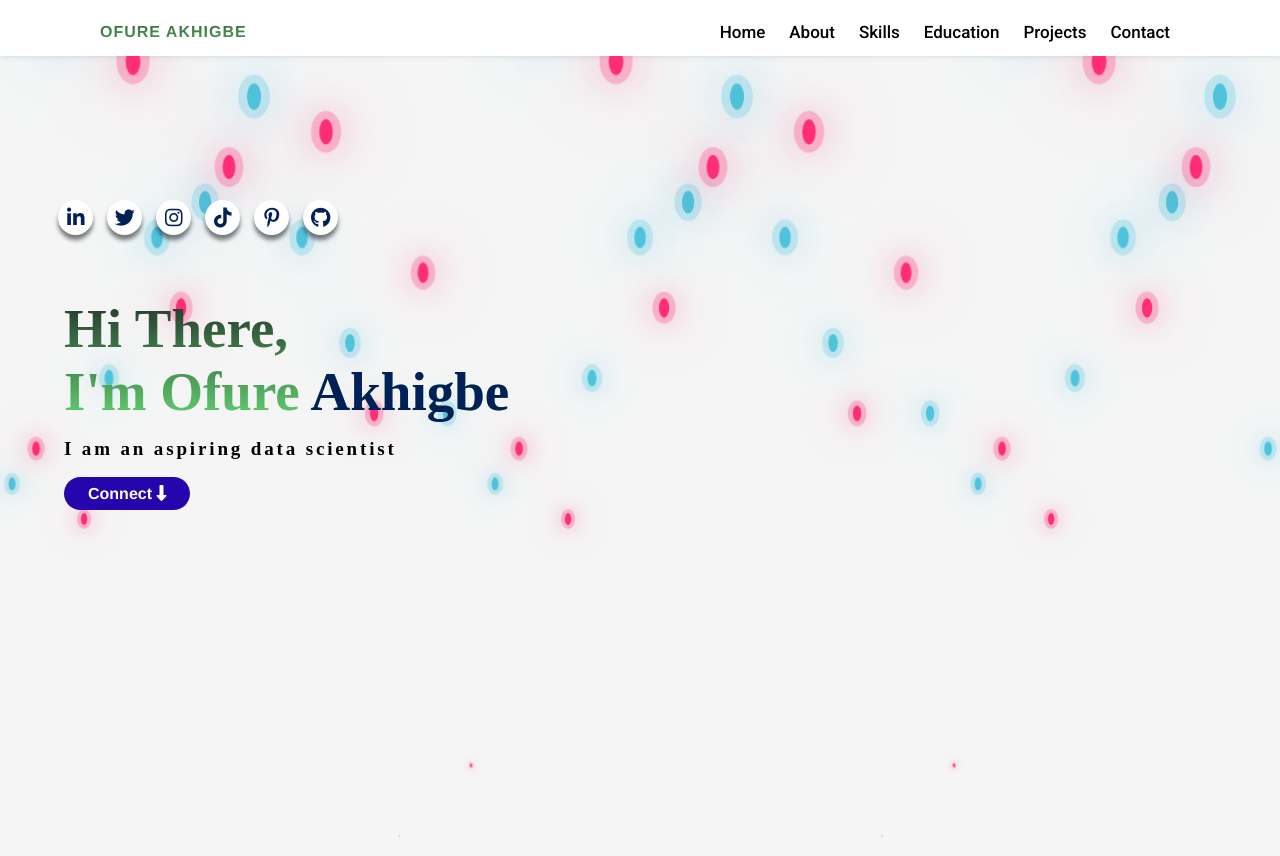
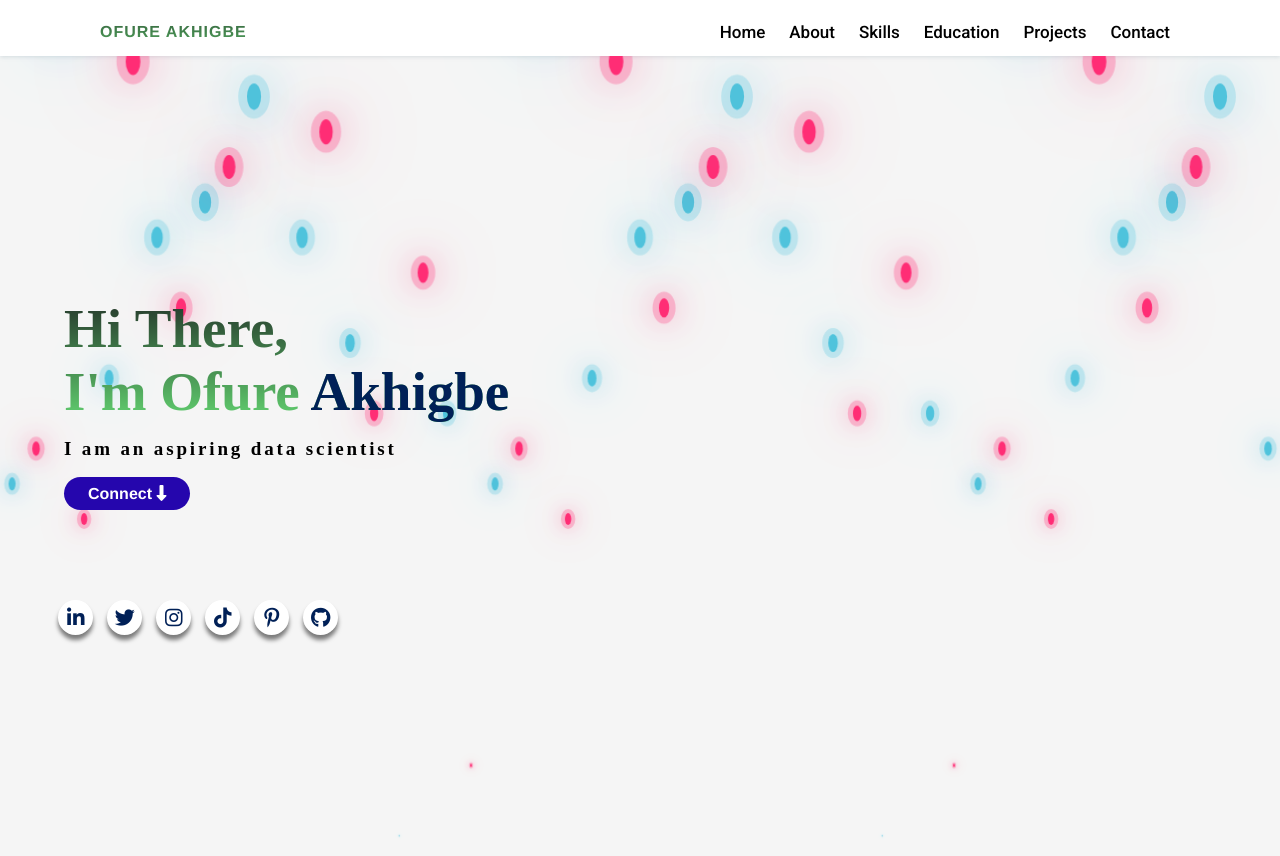
Before and after one commit to ofure-akhigbe/Personal-Portfolio-Website, a plain HTML site: page index.html in a window 1280 px wide. Drawn offline with Linux system fonts and the light colour scheme.

Commit message:
Update style.css

```diff
--- a/style.css
+++ b/style.css
@@ -149,7 +149,7 @@ nav li a.hover-line:hover::after{
 }
 .social-links{
 	position: absolute;
-	top: 25%;
+	top: 75%;
 	left: 4%;
 	padding: 0;
 	margin: 0;
```
